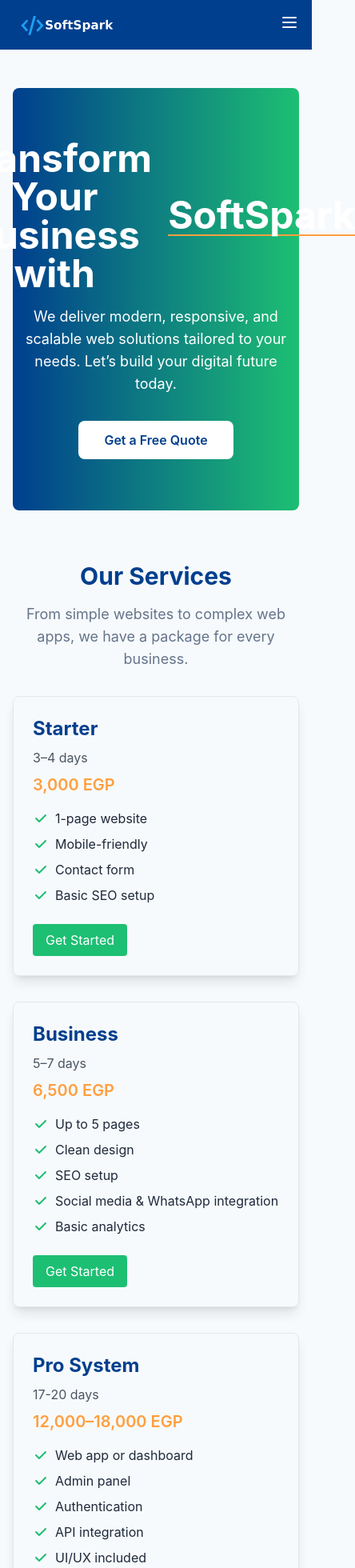
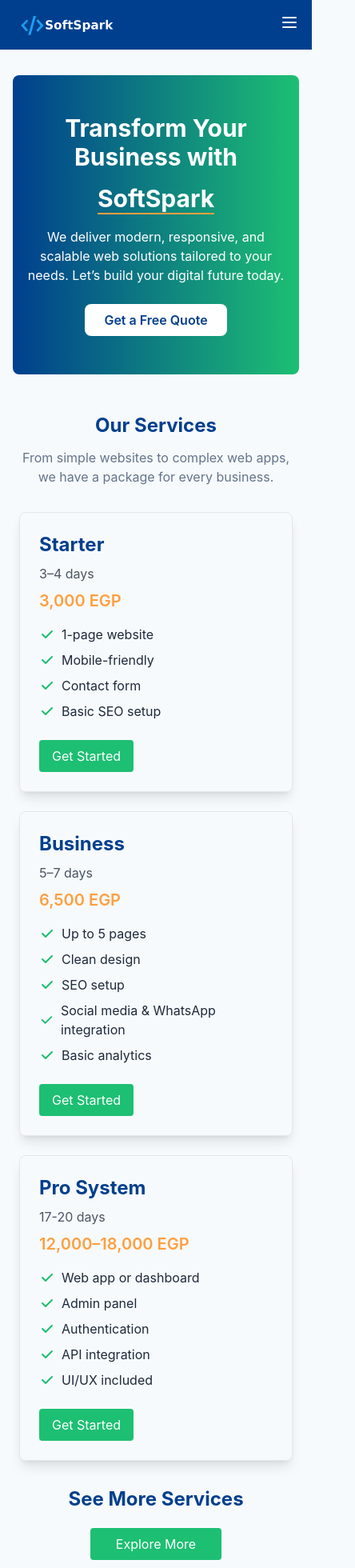
Before and after one commit to lionzak/softspark, a Next.js app: page / in a window 390 px wide. Shown: the top 1960 px of the page at 80% size, 444 px wide, since content can reach past the window. Built offline with nearby package versions, Linux system fonts and the light colour scheme.

Commit message:
made home page responsive

```diff
--- a/app/page.tsx
+++ b/app/page.tsx
@@ -9,60 +9,71 @@ export default function Home() {
   const router = useRouter();
 
   return (
-    <div className="container mx-auto px-4 py-12 bg-backgroundLight">
+    <div className="container mx-auto px-4 py-8 sm:py-12 bg-backgroundLight">
       {/* Hero Section */}
-      <section className="text-center py-16 bg-gradient-to-r from-primary to-secondary text-white rounded-lg">
-        <div className='flex justify-center text-center items-center text-5xl md:text-6xl font-bold gap-x-5'>
-          <h1 >Transform Your Business with</h1>
-          <h1 className='border-b-2 border-accent'>SoftSpark</h1>
+      <section className="text-center py-12 sm:py-16 px-4 bg-gradient-to-r from-primary to-secondary text-white rounded-lg">
+        <div className="flex flex-col sm:flex-row justify-center items-center gap-y-4 gap-x-4 text-3xl sm:text-5xl md:text-6xl font-bold text-center">
+          <h1>Transform Your Business with</h1>
+          <h1 className="border-b-2 border-accent">SoftSpark</h1>
         </div>
-        <p className="text-lg md:text-xl mt-4 max-w-2xl mx-auto text-white">
+        <p className="text-base sm:text-lg md:text-xl mt-4 max-w-xl mx-auto text-white">
           We deliver modern, responsive, and scalable web solutions tailored to your needs. Let’s build your digital future today.
         </p>
         <Link href="/contact">
-          <button className="mt-8 bg-white text-primary px-8 py-3 rounded-lg hover:bg-accent hover:text-white transition font-semibold">
+          <button className="mt-6 sm:mt-8 bg-white text-primary px-6 sm:px-8 py-2 sm:py-3 rounded-lg hover:bg-accent hover:text-white transition font-semibold">
             Get a Free Quote
           </button>
         </Link>
       </section>
 
       {/* Services Overview */}
-      <section className="mt-16">
-        <h2 className="text-3xl font-bold text-center text-primary">Our Services</h2>
-        <p className="text-lg text-textMuted text-center mt-4">
+      <section className="mt-12 sm:mt-16 px-2 sm:px-0">
+        <h2 className="text-2xl sm:text-3xl font-bold text-center text-primary">Our Services</h2>
+        <p className="text-base sm:text-lg text-textMuted text-center mt-3">
           From simple websites to complex web apps, we have a package for every business.
         </p>
-        <div className="grid grid-cols-1 md:grid-cols-3 gap-8 mt-8">
+        <div className="grid grid-cols-1 sm:grid-cols-2 md:grid-cols-3 gap-6 sm:gap-8 mt-8">
           {packages.map((pkg, index) => (
             <PackageCard key={index} pkg={pkg} />
           ))}
         </div>
-        <h2 className="text-3xl font-bold text-center text-primary mt-5">See More Services</h2>
+        <h2 className="text-2xl sm:text-3xl font-bold text-center text-primary mt-8 sm:mt-12">See More Services</h2>
         <div className="flex justify-center">
-          <button className="mt-6 bg-secondary text-white px-10 py-2 rounded hover:bg-primary transition" onClick={() => router.push("/services")}>
+          <button
+            className="mt-5 sm:mt-6 bg-secondary text-white px-8 sm:px-10 py-2 rounded hover:bg-primary transition"
+            onClick={() => router.push('/services')}
+          >
             Explore More
           </button>
         </div>
       </section>
 
       {/* Why Choose Us */}
-      <section className="mt-16">
-        <h2 className="text-3xl font-bold text-center text-primary">Why Choose SoftSpark?</h2>
-        <div className="grid grid-cols-1 md:grid-cols-3 gap-8 mt-8">
-          <div className="p-6 border border-border rounded-lg shadow hover:shadow-xl transition bg-backgroundLight">
-            <h3 className="text-xl font-semibold text-primary">Quality Design</h3>
-            <p className="text-textMuted mt-2">Clean, modern, and user-friendly designs tailored to your brand.</p>
+      <section className="mt-12 sm:mt-16 px-2 sm:px-0">
+        <h2 className="text-2xl sm:text-3xl font-bold text-center text-primary">Why Choose SoftSpark?</h2>
+        <div className="grid grid-cols-1 sm:grid-cols-2 md:grid-cols-3 gap-6 sm:gap-8 mt-8">
+          <div className="p-5 sm:p-6 border border-border rounded-lg shadow hover:shadow-xl transition bg-backgroundLight">
+            <h3 className="text-lg sm:text-xl font-semibold text-primary">Quality Design</h3>
+            <p className="text-sm sm:text-base text-textMuted mt-2">
+              Clean, modern, and user-friendly designs tailored to your brand.
+            </p>
           </div>
-          <div className="p-6 border border-border rounded-lg shadow hover:shadow-xl transition bg-backgroundLight">
-            <h3 className="text-xl font-semibold text-primary">Fast Delivery</h3>
-            <p className="text-textMuted mt-2">Get your project live in days, not weeks, with our streamlined process.</p>
+          <div className="p-5 sm:p-6 border border-border rounded-lg shadow hover:shadow-xl transition bg-backgroundLight">
+            <h3 className="text-lg sm:text-xl font-semibold text-primary">Fast Delivery</h3>
+            <p className="text-sm sm:text-base text-textMuted mt-2">
+              Get your project live in days, not weeks, with our streamlined process.
+            </p>
           </div>
-          <div className="p-6 border border-border rounded-lg shadow hover:shadow-xl transition bg-backgroundLight">
-            <h3 className="text-xl font-semibold text-primary">Affordable Pricing</h3>
-            <p className="text-textMuted mt-2">Competitive packages designed for businesses of all sizes.</p>
+          <div className="p-5 sm:p-6 border border-border rounded-lg shadow hover:shadow-xl transition bg-backgroundLight">
+            <h3 className="text-lg sm:text-xl font-semibold text-primary">Affordable Pricing</h3>
+            <p className="text-sm sm:text-base text-textMuted mt-2">
+              Competitive packages designed for businesses of all sizes.
+            </p>
           </div>
         </div>
       </section>
+
+      {/* CTA */}
       <GetStarted />
     </div>
   );
```
